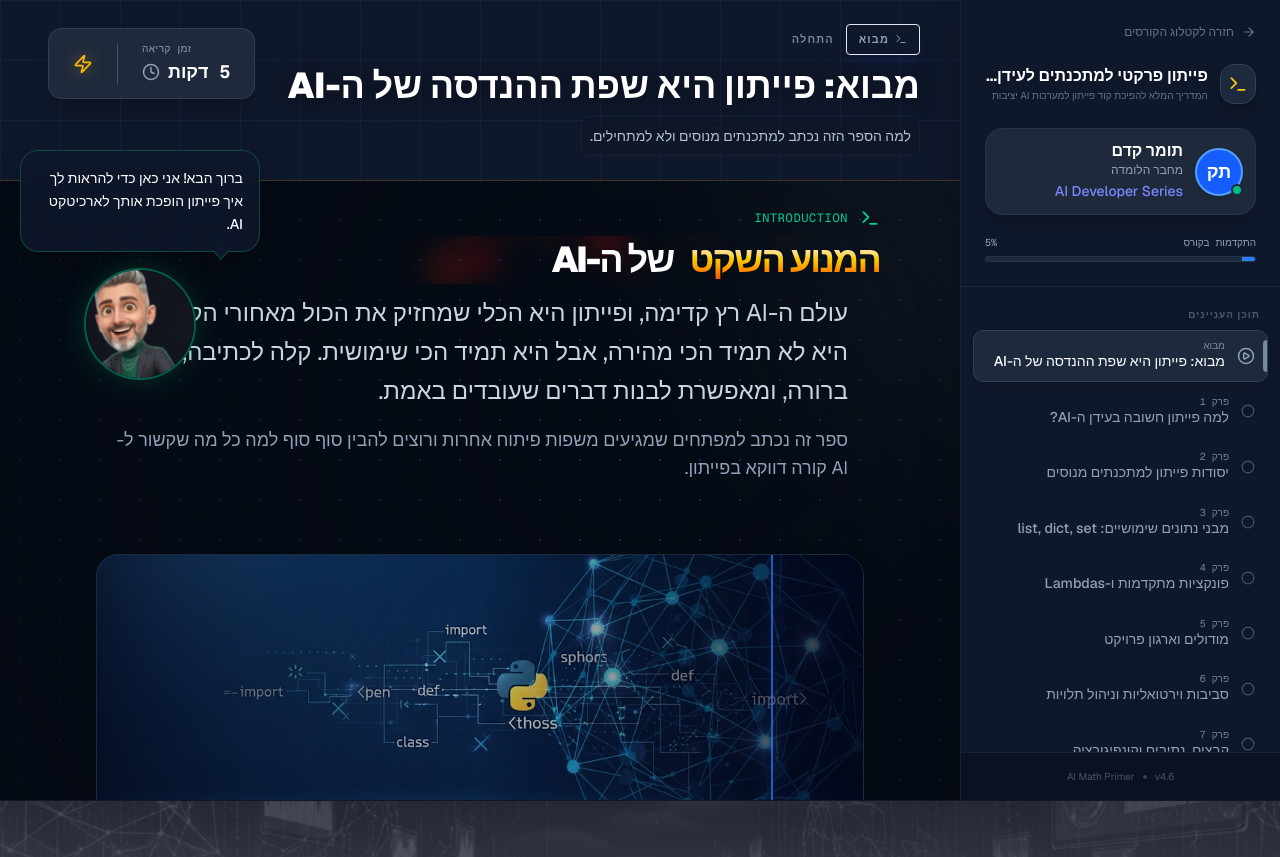
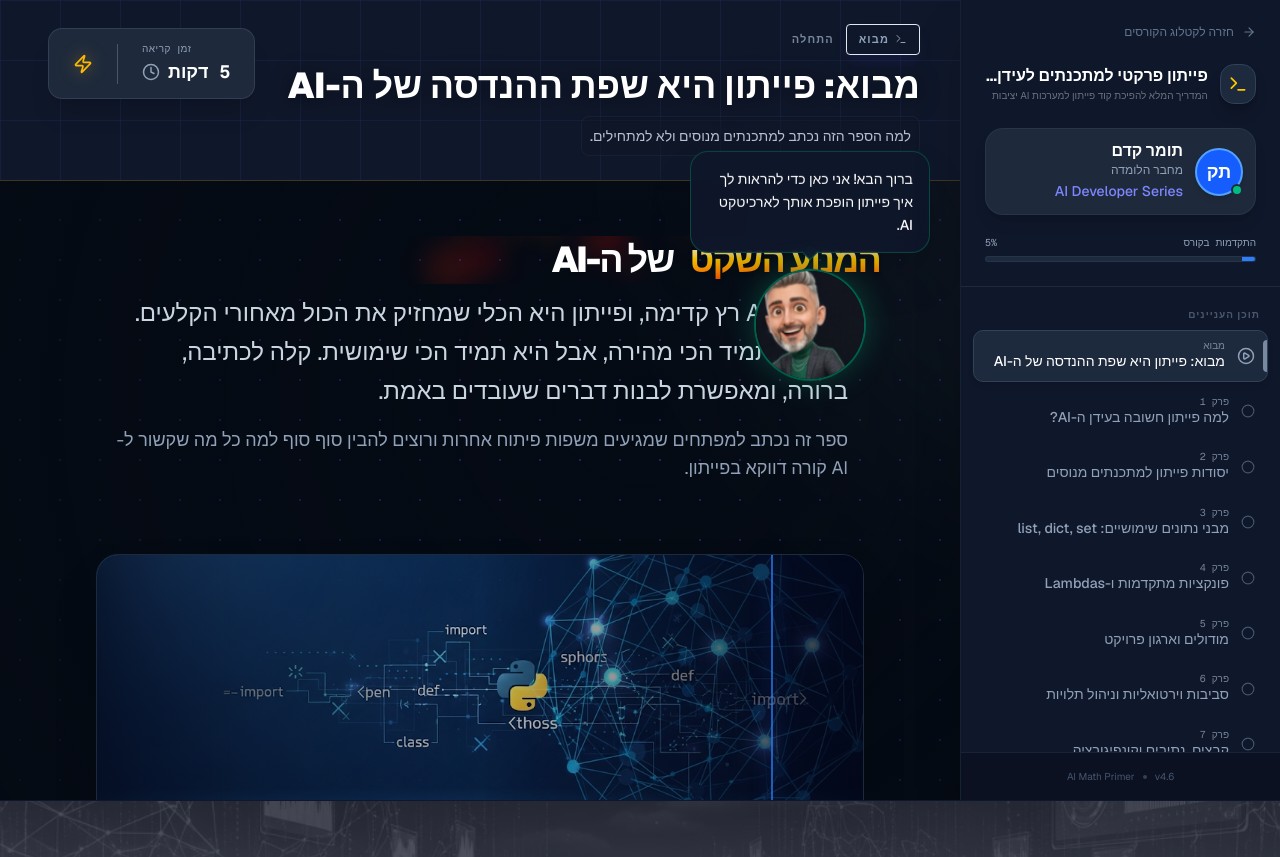
Before and after one commit to tomkedem/AI-Math-Intuition-course, a Next.js app: page /python/introduction in a window 1280 px wide. Shown: the top 857 px of the page. Built offline with nearby package versions, Linux system fonts and the light colour scheme.

Commit message:
feat(SmartMentor): enhance component functionality with dynamic positioning and improved state management

```diff
--- a/components/mentor/SmartMentor.tsx
+++ b/components/mentor/SmartMentor.tsx
@@ -1,55 +1,62 @@
 "use client";
-import React from 'react';
+import React, { useEffect, useState } from 'react';
 import { motion, AnimatePresence } from "framer-motion";
 import Image from 'next/image';
 
-interface MentorPoint {
-  id: string;
-  text: string;
-  x: number;
-  y: number;
-}
+export const SmartMentor = ({ activeSection }: { activeSection: string }) => {
+  const [mounted, setMounted] = useState(false);
 
-export const SmartMentor = ({ activeSection }: { activeSection: string }) => {
-  const scripts: Record<string, MentorPoint> = {
-    hero: { id: 'hero', text: "ברוך הבא! אני כאן כדי להראות לך איך פייתון הופכת אותך לארכיטקט AI.", x: 20, y: 150 },
-    code: { id: 'code', text: "שים לב - רק 3 שורות קוד כדי להפעיל בינה מלאכותית עוצמתית!", x: 20, y: 350 },
-    roadmap: { id: 'roadmap', text: "זה המסלול שלנו. כל שלב כאן הוא קריטי לבניית מערכות Production.", x: 20, y: 600 }
+  // פתרון לשגיאת ה-setState: נשתמש בטיימר קצרצר כדי להוציא את זה מה-Synchronous flow
+  useEffect(() => {
+    const timer = setTimeout(() => setMounted(true), 10);
+    return () => clearTimeout(timer);
+  }, []);
+
+  const scripts: Record<string, string> = {
+    hero: "ברוך הבא! אני כאן כדי להראות לך איך פייתון הופכת אותך לארכיטקט AI.",
+    code: "שים לב - רק 3 שורות קוד כדי להפעיל בינה מלאכותית עוצמתית!",
+    roadmap: "זה המסלול שלנו. כל שלב כאן הוא קריטי לבניית מערכות Production."
   };
 
-  const currentPoint = scripts[activeSection] || scripts.hero;
+  if (!mounted) return null;
 
   return (
-    <div className="fixed inset-0 pointer-events-none z-[100]">
+    // שימוש ב-z-100 לפי המלצת Tailwind ו-inset-0 כדי לכסות את המסך
+    <div className="fixed inset-0 pointer-events-none z-100">
+
+      {/* המנטור - נמקם אותו לפי אחוזים מגובה המסך (vh) כדי שיהיה גלוי בכל רזולוציה */}
       <motion.div
-        initial={{ x: 20, y: 150 }}
         animate={{
-          x: currentPoint.x,
-          y: currentPoint.y,
+            top: activeSection === 'hero' ? '20vh' : activeSection === 'code' ? '45vh' : '70vh',
+            right: '350px',
+            // הוספת אפקט ציפה עדין
+            y: [0, -10, 0]
         }}
-        transition={{ type: "spring", stiffness: 45, damping: 15 }}
-        className="absolute left-0 top-0 pointer-events-auto flex flex-col items-center"
-      >
-        {/* בועת טקסט מעוצבת ושקופה למחצה */}
+        transition={{
+            top: { type: "spring", stiffness: 50, damping: 15 },
+            y: { duration: 4, repeat: Infinity, ease: "easeInOut" } // הציפה חוזרת על עצמה לנצח
+        }}
+        className="absolute pointer-events-auto flex flex-col items-center"
+        >
         <AnimatePresence mode="wait">
           <motion.div
-            key={currentPoint.text}
-            initial={{ opacity: 0, scale: 0.8, y: 10 }}
-            animate={{ opacity: 1, scale: 1, y: 0 }}
-            exit={{ opacity: 0, scale: 0.8 }}
-            className="bg-slate-900/90 border border-emerald-500/30 p-4 rounded-2xl mb-4 max-w-[240px] shadow-2xl backdrop-blur-md"
+            key={activeSection}
+            initial={{ opacity: 0, x: 20 }}
+            animate={{ opacity: 1, x: 0 }}
+            exit={{ opacity: 0, x: 20 }}
+            // שימוש ב-max-w-60 לפי המלצת Tailwind
+            className="bg-slate-900/95 border border-emerald-500/30 p-4 rounded-2xl mb-4 max-w-60 shadow-2xl backdrop-blur-md"
             dir="rtl"
           >
             <p className="text-white text-sm font-medium leading-relaxed">
-              {currentPoint.text}
+              {scripts[activeSection]}
             </p>
-            {/* השפיץ של הבועה */}
-            <div className="absolute top-full right-8 w-3 h-3 bg-slate-900 border-r border-b border-emerald-500/30 rotate-45 -mt-1.5" />
+            <div className="absolute top-full right-1/2 translate-x-1/2 w-3 h-3 bg-slate-900 border-r border-b border-emerald-500/30 rotate-45 -mt-1.5" />
           </motion.div>
         </AnimatePresence>
 
-        {/* האווטר שלך - נקי ללא רקע חיצוני */}
-        <div className="relative w-28 h-28 rounded-full border-2 border-emerald-500/50 shadow-[0_0_30px_rgba(16,185,129,0.2)] bg-slate-950 overflow-hidden">
+        {/* האווטר שלך */}
+        <div className="relative w-28 h-28 rounded-full border-2 border-emerald-500/50 shadow-[0_0_30px_rgba(16,185,129,0.3)] bg-slate-950 overflow-hidden">
           <Image
             src="/assets/mentor-avatar.png"
             alt="AI Mentor"
```
